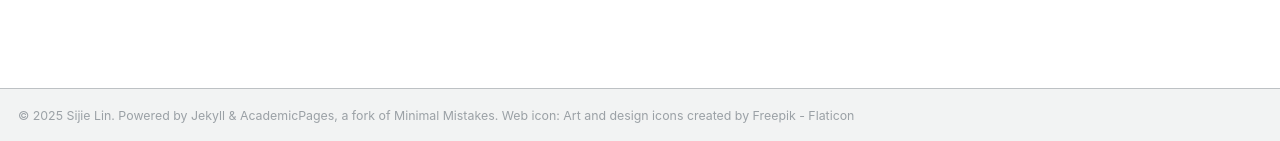
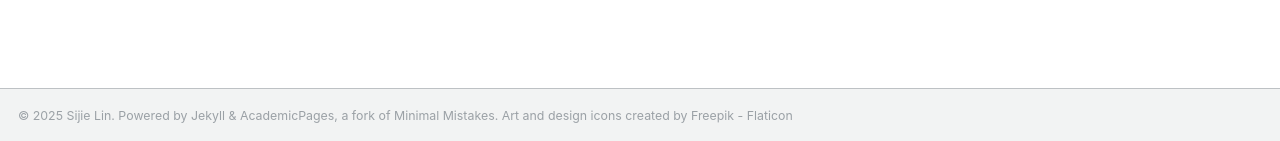
Before and after one commit to sijielin/sijielin.github.io, a Jekyll site: the page built from _pages/about.md, in a window 1280 px wide. Shown: the part 756-897 px from the top of the page. Built offline with Jekyll 4.4.1, drawn with Linux system fonts in a browser that asks for light colours.

Commit message:
Update footer.html

```diff
--- a/_includes/footer.html
+++ b/_includes/footer.html
@@ -1,2 +1,2 @@
 
-<div class="page__footer-copyright">&copy; {{ site.time | date: '%Y' }} {{ site.name | default: site.title }}. {{ site.data.ui-text[site.locale].powered_by | default: "Powered by" }} <a href="http://jekyllrb.com" rel="nofollow">Jekyll</a> &amp; <a href="https://github.com/academicpages/academicpages.github.io">AcademicPages</a>, a fork of <a href="https://mademistakes.com/work/minimal-mistakes-jekyll-theme/" rel="nofollow">Minimal Mistakes</a>. Web icon: <a href="https://www.flaticon.com/free-icons/art-and-design" title="art and design icons">Art and design icons created by Freepik - Flaticon</a></div>
+<div class="page__footer-copyright">&copy; {{ site.time | date: '%Y' }} {{ site.name | default: site.title }}. {{ site.data.ui-text[site.locale].powered_by | default: "Powered by" }} <a href="http://jekyllrb.com" rel="nofollow">Jekyll</a> &amp; <a href="https://github.com/academicpages/academicpages.github.io">AcademicPages</a>, a fork of <a href="https://mademistakes.com/work/minimal-mistakes-jekyll-theme/" rel="nofollow">Minimal Mistakes</a>. <a href="https://www.flaticon.com/free-icons/art-and-design" title="art and design icons">Art and design icons created by Freepik - Flaticon</a></div>
```
